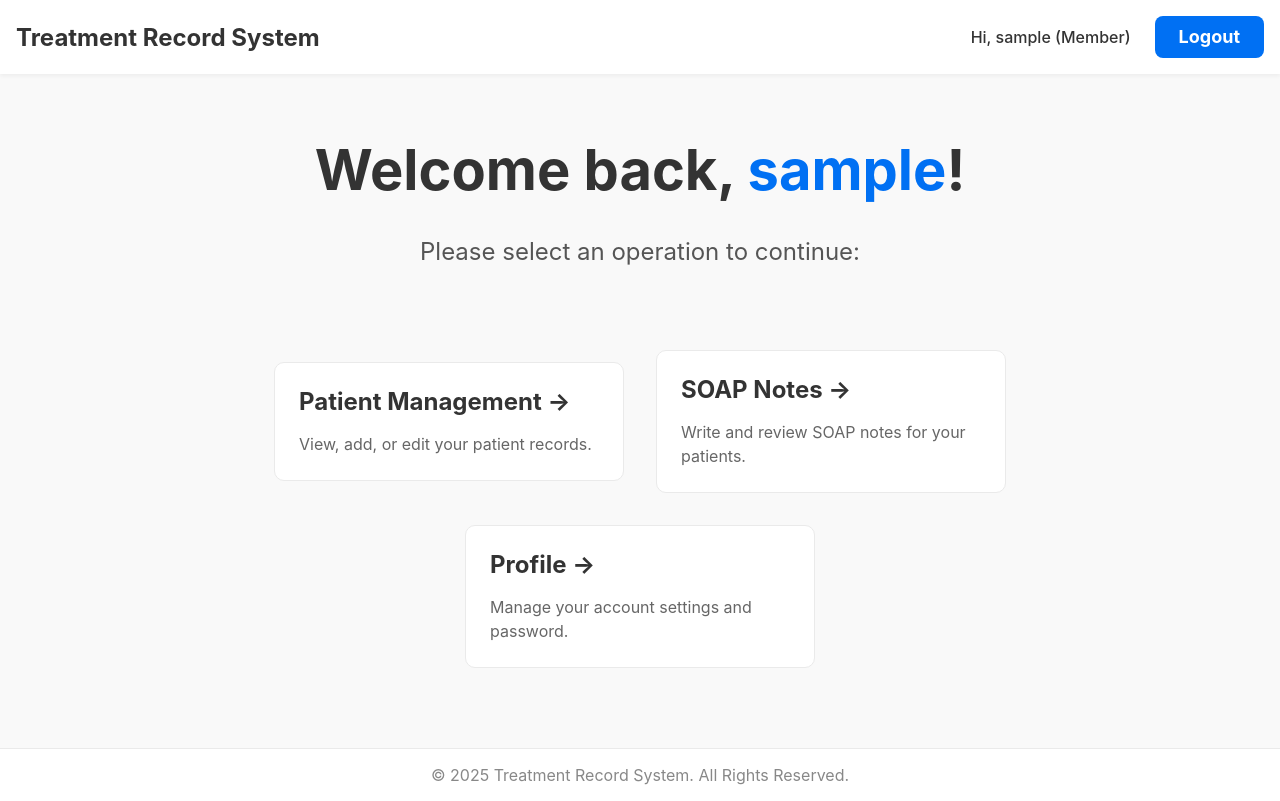
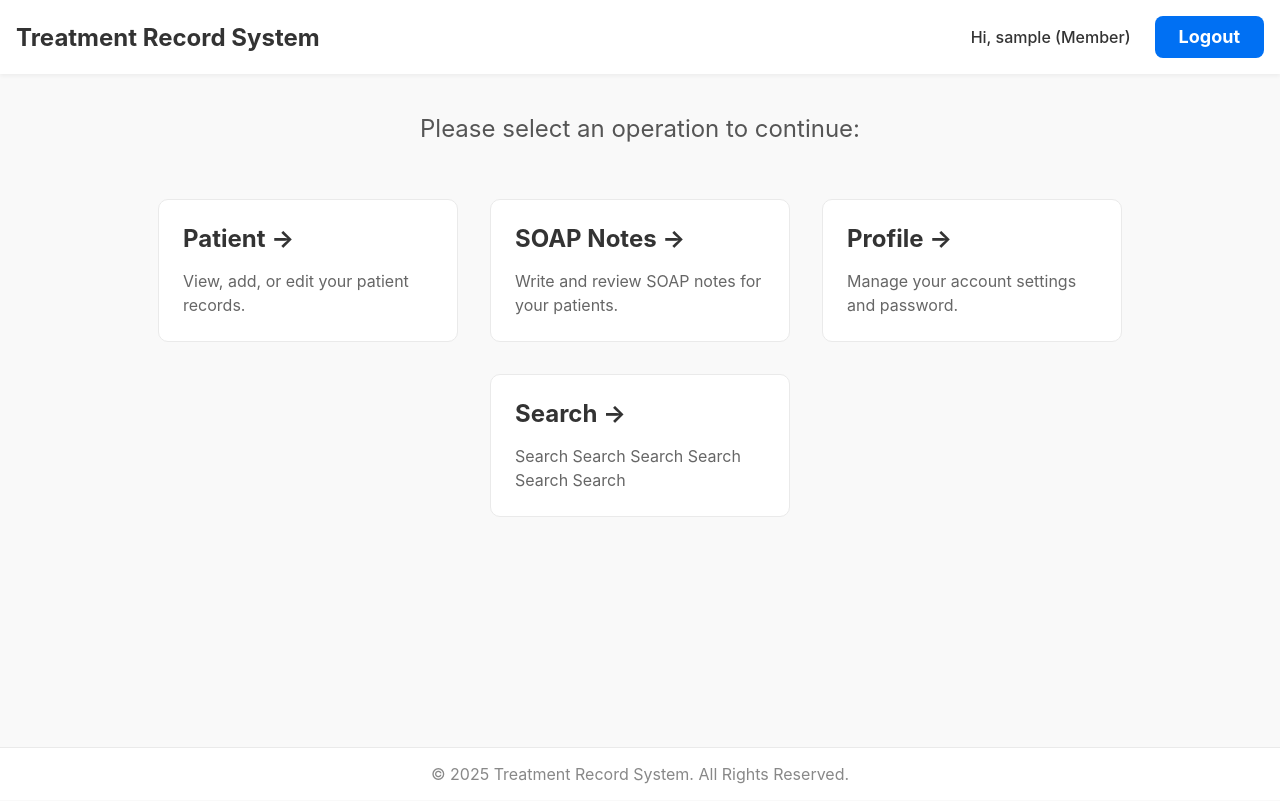
Before and after one commit to bigbrianlin/treatment_record, a Next.js app in the folder client/: page / in a window 1280 px wide. Built offline with nearby package versions, Linux system fonts and the light colour scheme; no server answers; sample sign-in values are in the browser's storage.

Commit message:
HomePage CSS

```diff
--- /dev/null
+++ b/client/components/dashboard/FeatureCard/FeatureCard.js
@@ -0,0 +1,19 @@
+import Link from "next/link";
+import styles from "./FeatureCard.module.css";
+
+/**
+ * FeatureCard component
+ * @param {object} props
+ * @param {string} props.href - link URL
+ * @param {string} props.title - card title
+ * @param {string} props.description - card description
+ */
+
+export default function FeatureCard({ href, title, description }) {
+  return (
+    <Link href={href} className={styles.card}>
+      <h2>{title} &rarr;</h2>
+      <p>{description}</p>
+    </Link>
+  );
+}
--- /dev/null
+++ b/client/components/dashboard/FeatureCard/FeatureCard.module.css
@@ -0,0 +1,34 @@
+.card {
+  margin: 1rem;
+  padding: 1.5rem;
+  text-align: left;
+  color: inherit;
+  text-decoration: none;
+  border: 1px solid var(--border-color);
+  border-radius: 10px;
+  transition: color 0.15s ease, border-color 0.15s ease, transform 0.15s ease;
+  width: 100%;
+  max-width: 300px;
+  background-color: var(--surface-color);
+}
+
+.card:hover,
+.card:focus,
+.card:active {
+  color: #0070f3;
+  border-color: #0070f3;
+  transform: translateY(-2px);
+  box-shadow: 0 4px 12px rgba(0, 0, 0, 0.1);
+}
+
+.card h2 {
+  margin: 0 0 1rem 0;
+  font-size: var(--font-size-xl);
+}
+
+.card p {
+  margin: 0;
+  font-size: var(--font-size-base);
+  line-height: 1.5;
+  color: var(--text-light-color);
+}
--- a/client/components/ui/Button/Button.js
+++ b/client/components/ui/Button/Button.js
@@ -2,31 +2,35 @@ import React from "react";
 import styles from "./Button.module.css";
 
 /**
- * 一個可重複使用的按鈕元件
+ * button component
  * @param {object} props
- * @param {React.ReactNode} props.children - 按鈕內顯示的內容 (文字或圖示)
- * @param {function} props.onClick - 點擊時觸發的函式
- * @param {string} [props.type='button'] - 按鈕的類型 (button, submit, reset)
- * @param {string} [props.size='medium'] - 按鈕的大小 (small, medium, large)
- * @param {string} [props.variant='primary'] - 按鈕的樣式 (primary, secondary, danger)
- * @param {boolean} [props.disabled=false] - 是否禁用按鈕
+ * @param {React.ReactNode} props.children - content to be displayed inside the button
+ * @param {function} props.onClick - click event handler
+ * @param {string} [props.type='button'] - type (button, submit, reset)
+ * @param {string} [props.size='medium'] - size (small, medium, large)
+ * @param {string} [props.variant='primary'] - variant (primary, secondary, danger)
+ * @param {boolean} [props.disabled=false] - disabled state
  */
 export default function Button({
   children,
+  icon,
+  iconPosition = "left",
   onClick,
   type = "button",
   size = "medium",
   variant = "primary",
   disabled = false,
-  ...props // 允許傳入其他原生 button 屬性，例如 aria-label
+  ...props // allow passing other button attributes like id, aria-*, etc.
 }) {
-  // 根據傳入的 props 動態組合 CSS class
-  // 例如：'button medium primary'
+  // Combine base button class with size and variant classes
+  // e.g., "button medium primary"
   const buttonClasses = [styles.button, styles[size], styles[variant]].join(" ");
 
   return (
     <button type={type} className={buttonClasses} onClick={onClick} disabled={disabled} {...props}>
+      {icon && iconPosition === "left" && icon}
       {children}
+      {icon && iconPosition === "right" && icon}
     </button>
   );
 }
--- a/client/pages/index.js
+++ b/client/pages/index.js
@@ -1,13 +1,6 @@
-import Link from "next/link";
 import { useAuth } from "@/context/authContext";
+import FeatureCard from "@/components/dashboard/FeatureCard/FeatureCard";
 import styles from "./index.module.css";
-
-const FeatureCard = ({ href, title, description }) => (
-  <Link href={href} className={styles.card}>
-    <h2>{title} &rarr;</h2>
-    <p>{description}</p>
-  </Link>
-);
 
 export default function Home() {
   const { currentUser } = useAuth();
@@ -15,19 +8,9 @@ export default function Home() {
   // only logged in users can reach this point
   return (
     <div className={styles.container}>
-      <main className={styles.main}>
-        <h1 className={styles.title}>
-          Welcome back, <span className={styles.username}>{currentUser.username}</span>!
-        </h1>
-
       <p className={styles.description}>Please select an operation to continue:</p>
-
       <div className={styles.grid}>
-          <FeatureCard
-            href="/patients"
-            title="Patient Management"
-            description="View, add, or edit your patient records."
-          />
+        <FeatureCard href="/patients" title="Patient" description="View, add, or edit your patient records." />
 
         <FeatureCard
           href="/soapNotes"
@@ -36,8 +19,9 @@ export default function Home() {
         />
 
         <FeatureCard href="/profile" title="Profile" description="Manage your account settings and password." />
+
+        <FeatureCard href="/soapNotes/search" title="Search" description="Search Search Search Search Search Search" />
       </div>
-      </main>
     </div>
   );
 }
--- a/client/pages/index.module.css
+++ b/client/pages/index.module.css
@@ -1,32 +1,16 @@
 /* client/pages/index.module.css */
 
 .container {
-  padding: 0 2rem;
-}
-
-.main {
-  min-height: 80vh;
-  padding: 4rem 0;
+  /* min-height: 80vh; */
+  padding: 2rem 2rem;
   display: flex;
   flex-direction: column;
   justify-content: center;
   align-items: center;
 }
 
-.title {
-  margin: 0;
-  line-height: 1.15;
-  font-size: 3.5rem;
-  text-align: center;
-}
-
-.username {
-  color: #0070f3;
-}
-
 .description {
-  margin: 2rem 0;
-  line-height: 1.5;
+  margin: 0.5rem 0;
   font-size: 1.5rem;
   text-align: center;
   color: #555;
@@ -37,48 +21,5 @@
   align-items: center;
   justify-content: center;
   flex-wrap: wrap;
-  max-width: 800px;
   margin-top: 2rem;
 }
-
-.card {
-  margin: 1rem;
-  padding: 1.5rem;
-  text-align: left;
-  color: inherit;
-  text-decoration: none;
-  border: 1px solid #eaeaea;
-  border-radius: 10px;
-  transition: color 0.15s ease, border-color 0.15s ease, transform 0.15s ease;
-  width: 100%;
-  max-width: 350px;
-  background-color: #ffffff;
-}
-
-.card:hover,
-.card:focus,
-.card:active {
-  color: #0070f3;
-  border-color: #0070f3;
-  transform: translateY(-2px);
-  box-shadow: 0 4px 12px rgba(0, 0, 0, 0.1);
-}
-
-.card h2 {
-  margin: 0 0 1rem 0;
-  font-size: 1.5rem;
-}
-
-.card p {
-  margin: 0;
-  font-size: 1rem;
-  line-height: 1.5;
-  color: #666;
-}
-
-.fullPageLoader {
-  display: flex;
-  justify-content: center;
-  align-items: center;
-  height: 70vh;
-}
--- a/client/pages/soapNotes/new/[id].js
+++ b/client/pages/soapNotes/new/[id].js
@@ -69,14 +69,14 @@ export default function NewSoapNote() {
     <PageState isLoading={isLoading} error={error} data={patient} noDataMsg="No patient data found.">
       <div className={styles.container}>
         <Head>
-          <title>New SOAP Note for {patient.name}</title>
+          <title>New SOAP Note for {patient?.name}</title>
         </Head>
         <form onSubmit={handleSubmit} className={styles.form}>
           <div className={styles.header}>
             <div>
               <h1>New SOAP Note</h1>
               <p className={styles.patientInfo}>
-                For Patient: <strong>{patient.name}</strong> (MRN: {patient.medicalRecordNumber})
+                For Patient: <strong>{patient?.name}</strong> (MRN: {patient?.medicalRecordNumber})
               </p>
             </div>
             <Link href={`/patients/${id}`} className={styles.backLink}>
--- a/client/styles/globals.css
+++ b/client/styles/globals.css
@@ -14,6 +14,7 @@
   --font-size-sm: 0.75rem; /* 12px */
   --font-size-lg: 1.25rem; /* 20px */
   --font-size-xl: 1.5rem; /* 24px */
+  --font-size-xxl: 2rem; /* 32px */
 
   /* 3. Spacing */
   --spacing-sm: 0.5rem; /* 8px */
```
Also changed, not shown: client/pages/soapNotes/[id].js (+11 -11 lines), client/pages/soapNotes/edit/[id].js (+8 -8 lines). Lines whose indentation alone changed are shown as unchanged.
